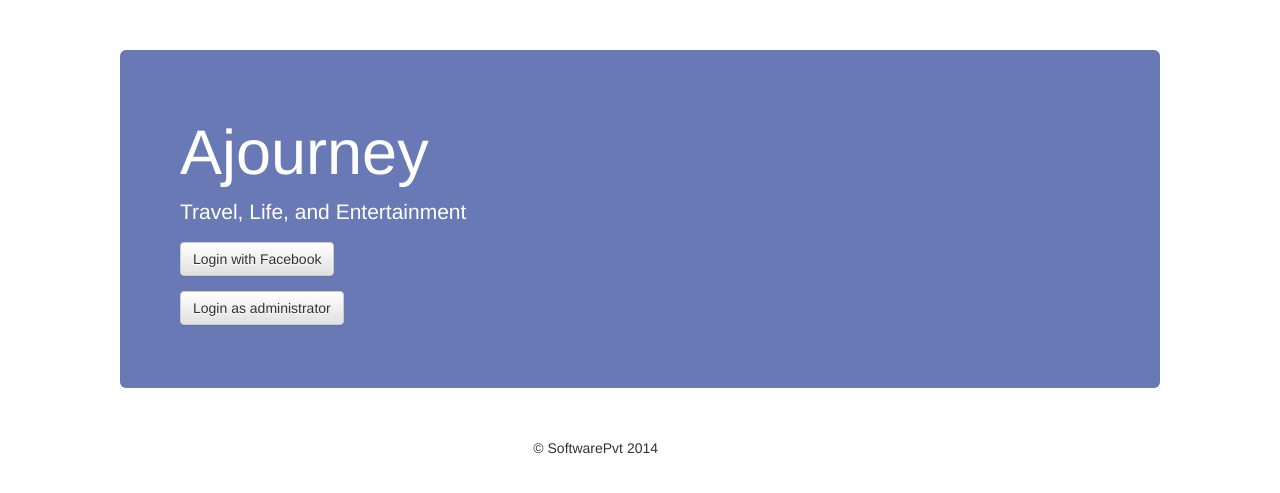
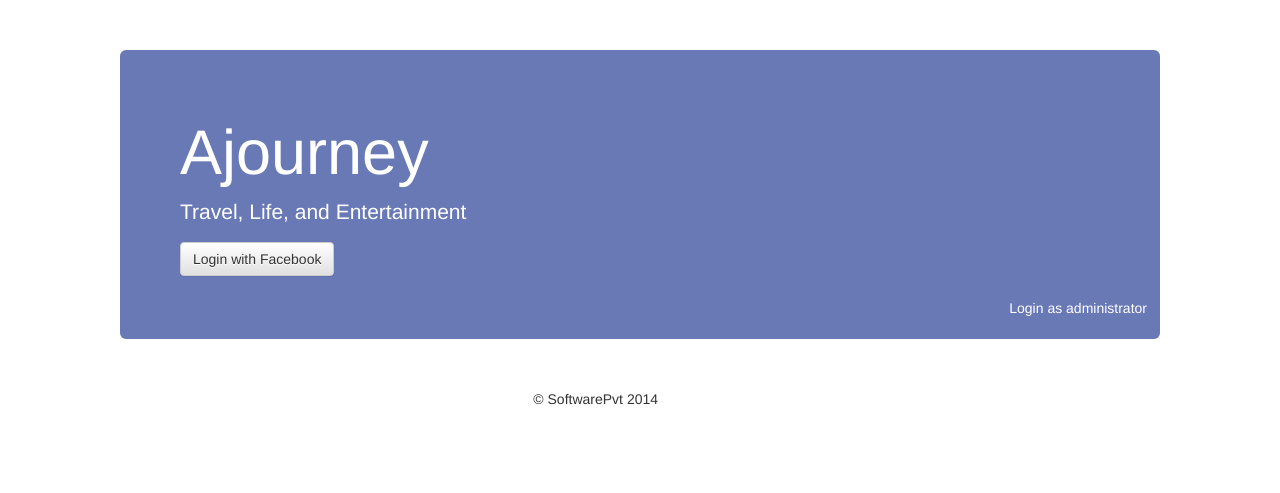
Before and after one commit to Staniel/Ajourney, a Django app: page / in a window 1280 px wide. Shown: the top 493 px of the page. Run offline with Django 3.2, Linux system fonts and the light colour scheme; some libraries are stand-ins or nearby versions.

Commit message:
Change login page.

```diff
--- a/Ajourney/travelplans/templates/travelplans/login.html
+++ b/Ajourney/travelplans/templates/travelplans/login.html
@@ -3,48 +3,16 @@
 {% block main %}
 
 <div class="container">
-  <!--
-    <div  class="container-fluid">
-      <nav class="row navbar-custom">
-          <div class="navbar-header">
-            <button type="button" class="navbar-toggle collapsed" data-toggle="collapse" data-target=".navbar-collapse">
-              <span class="sr-only">Toggle navigation</span>
-              <span class="icon-bar"></span>
-              <span class="icon-bar"></span>
-              <span class="icon-bar"></span>
-            </button>
-            <a class="navbar-brand" href="" style="color:white">AJourney</a>
-          </div>
-  -->
 
-  <div class="jumbotron" style="margin:50px;background-color:#6979b6;">
+  <div class="jumbotron" style="margin:50px;background-color:#6979b6;padding-right:0px;">
   <h1 style="color:white">Ajourney</h1>
   <p style="color:white">Travel, Life, and Entertainment</p>
   <p>
     <a class="btn btn-default" href="{% url 'social:begin' 'facebook' %}?next={{ request.path }}" role="button">Login with Facebook</a></p>
     <p>
-    <a class="btn btn-default" href="/admin" role="button">Login as administrator</a></p>
+    <a class="btn btn-link pull-right pull-bottom" href="/admin" role="button" style="color:white">Login as administrator
+    </a></p>
 </div>
-
-<!--
-  <div class="modal-dialog">
-    <div class="modal-content">
-      <div class="modal-header">
-         <p>
-          <ul>
-            <form action='/admin'>
-                <input type="submit" value="Login as administrator">
-            </form>
-            <form action='{% url 'social:begin' 'facebook' %}?next={{ request.path }}'>
-                <input type="submit" value="Login with Facebook">
-            </form>
-           </ul>
-         </p>
-      </div>
-    </div>
-  </div>
-  Modal -->
-
 
  </div>
 {% endblock %}
```
